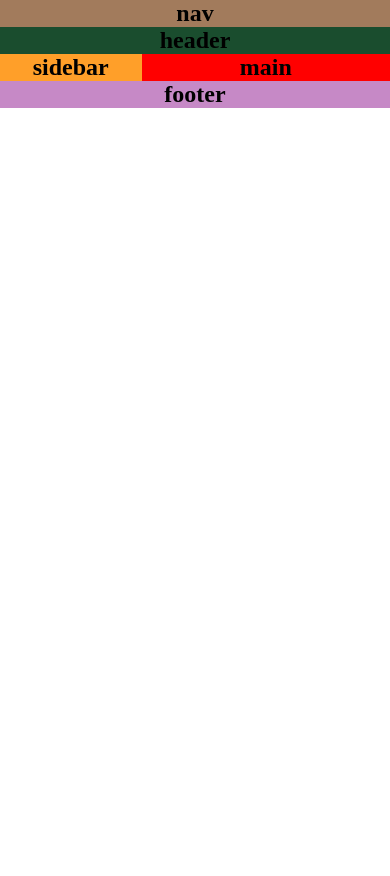
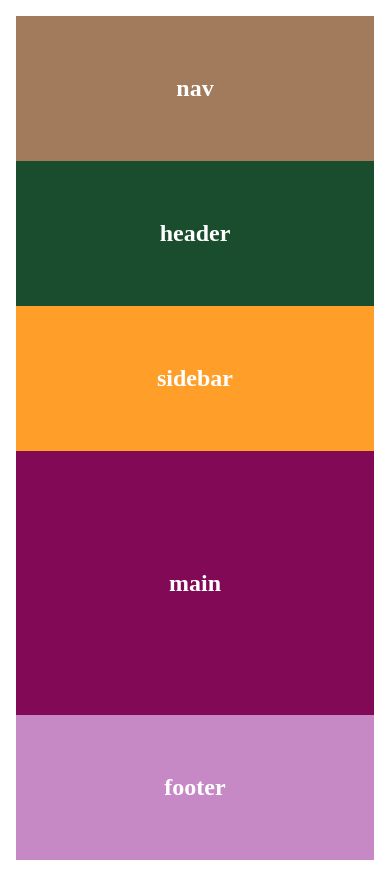
Before and after one commit to Kromatic97/GridArea, a plain HTML site: page index.html in a window 390 px wide. Before the commit the page ends 844 px from the top, so only its background shows below. Drawn offline with Linux system fonts and the light colour scheme.

Commit message:
ultima parte grid area

```diff
--- a/index.html
+++ b/index.html
@@ -9,11 +9,11 @@
 </head>
 <body>
     <div class="container_grid">
-        <div class="nav"><h2>nav</h2></div>
-        <div class="header"><h2>header</h2></div>
-        <div class="sidebar"><h2>sidebar</h2></div>
-        <div class="main"><h2>main</h2></div>
-        <div class="footer"><h2>footer</h2></div>
+        <div class="nav center"><h2>nav</h2></div>
+        <div class="header center"><h2>header</h2></div>
+        <div class="sidebar center"><h2>sidebar</h2></div>
+        <div class="main center"><h2>main</h2></div>
+        <div class="footer center"><h2>footer</h2></div>
     </div>
 
 </body>
--- a/styles.css
+++ b/styles.css
@@ -2,9 +2,12 @@
     margin: 0;
     padding: 0;
     box-sizing: border-box;
+    color: #fff;
 }
 .container_grid{
     display: grid;
+    min-height: 100vh;
+
     grid-template-areas:
     "nav nav nav nav"
     "head head head head"
@@ -13,7 +16,17 @@
     "sidebar main main main"
     "footer footer footer footer";
 }
+.center{
+    display: flex;
+    justify-content: center;
+    align-items: center;
+}
 
+body{
+    max-width: 500px;
+    margin: auto;
+    padding: 1em;
+}
 div{
     text-align: center;
 
@@ -21,7 +34,7 @@ div{
 }
 .nav{
     background-color: #A27B5C;
-    grid-area: nav;
+     grid-area: nav;
 }
 
 
@@ -45,7 +58,13 @@ div{
 }
 
 @media(max-width:900px){
-    .main{
-        background-color: red;
-    }
+   .container_grid{
+    grid-template-areas:
+    "nav nav nav nav"
+    "head head head head"
+    "sidebar sidebar sidebar sidebar"
+    "main main main main"
+    "main main main main"
+    "footer footer footer footer";;
+   }
 }
```
